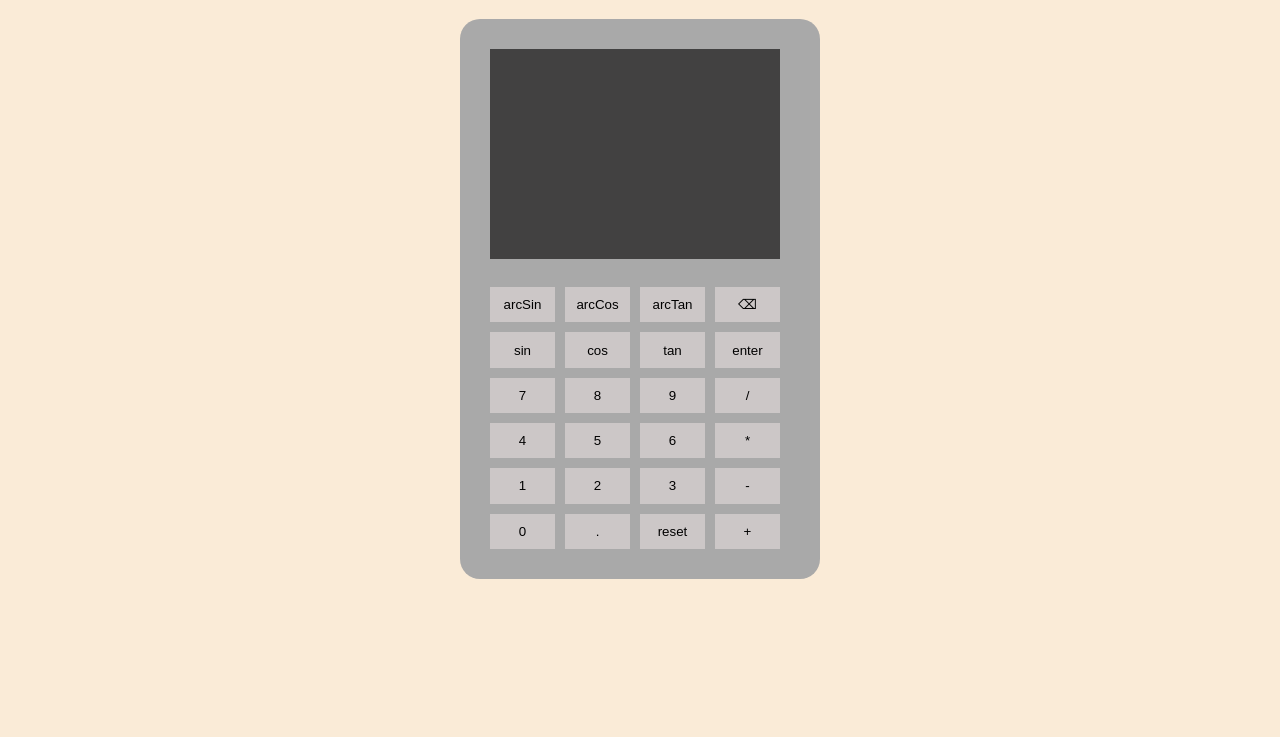
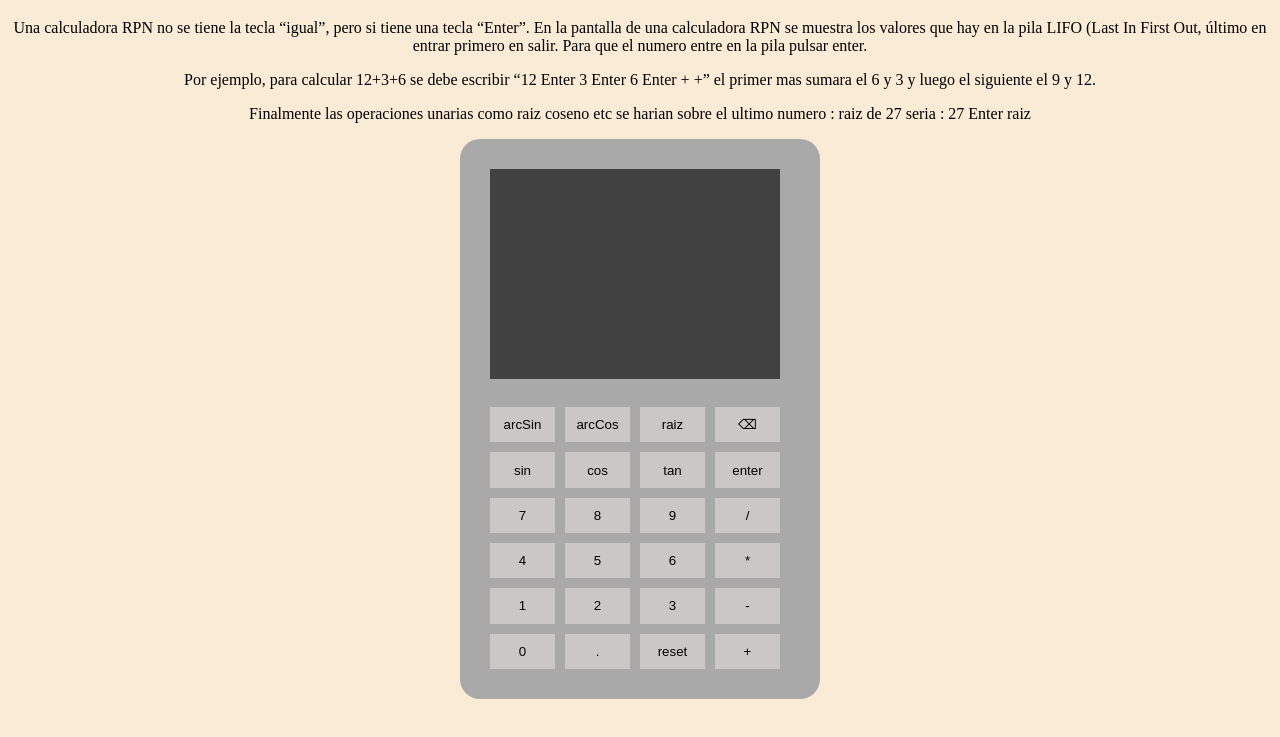
Before and after one commit to UO277646/PruebasRPN, a plain HTML site: page index.html in a window 1280 px wide. Shown: the part 61-798 px from the top of the page. Drawn offline with Linux system fonts and the light colour scheme.

Commit message:
Update index.html

```diff
--- a/index.html
+++ b/index.html
@@ -16,14 +16,30 @@
 <h1>
     Calculadora RPN
 </h1>
+<section>
+<h2></h2>
+<p>
+Una calculadora RPN no se tiene la tecla “igual”, pero si tiene una tecla “Enter”.
+En la pantalla de una calculadora RPN se muestra los valores que hay en la pila LIFO (Last In First
+Out, último en entrar primero en salir. Para que el numero entre en la pila pulsar enter.
 
+
+</p>
+<p>
+Por ejemplo, para calcular 12+3+6 se debe escribir “12 Enter 3 Enter 6 Enter + +” el primer mas sumara el 6 y 3 y luego
+el siguiente el 9 y 12.
+</p>
+<p>
+Finalmente las operaciones unarias como raiz coseno etc se harian sobre el ultimo numero : raiz de 27 seria : 27 Enter raiz
+</p>
+</section>
 <form>
     <label for= "pantalla">Hola</label>
     <textarea id="pantalla" disabled title ="pantalla"></textarea>
 
     <input type="button"  value="arcSin" onclick="calculadora.arcSin()" >
     <input type="button"  value="arcCos" onclick="calculadora.arcCos()" >
-    <input type="button"  value="arcTan" onclick="calculadora.arcTan()" >
+    <input type="button"  value="raiz" onclick="calculadora.arcTan()" >
     <input type="button" name="op" value="&#9003;" onclick="calculadora.borrar()" >
 
     <input type="button"  value="sin" onclick="calculadora.sin()" >
```
